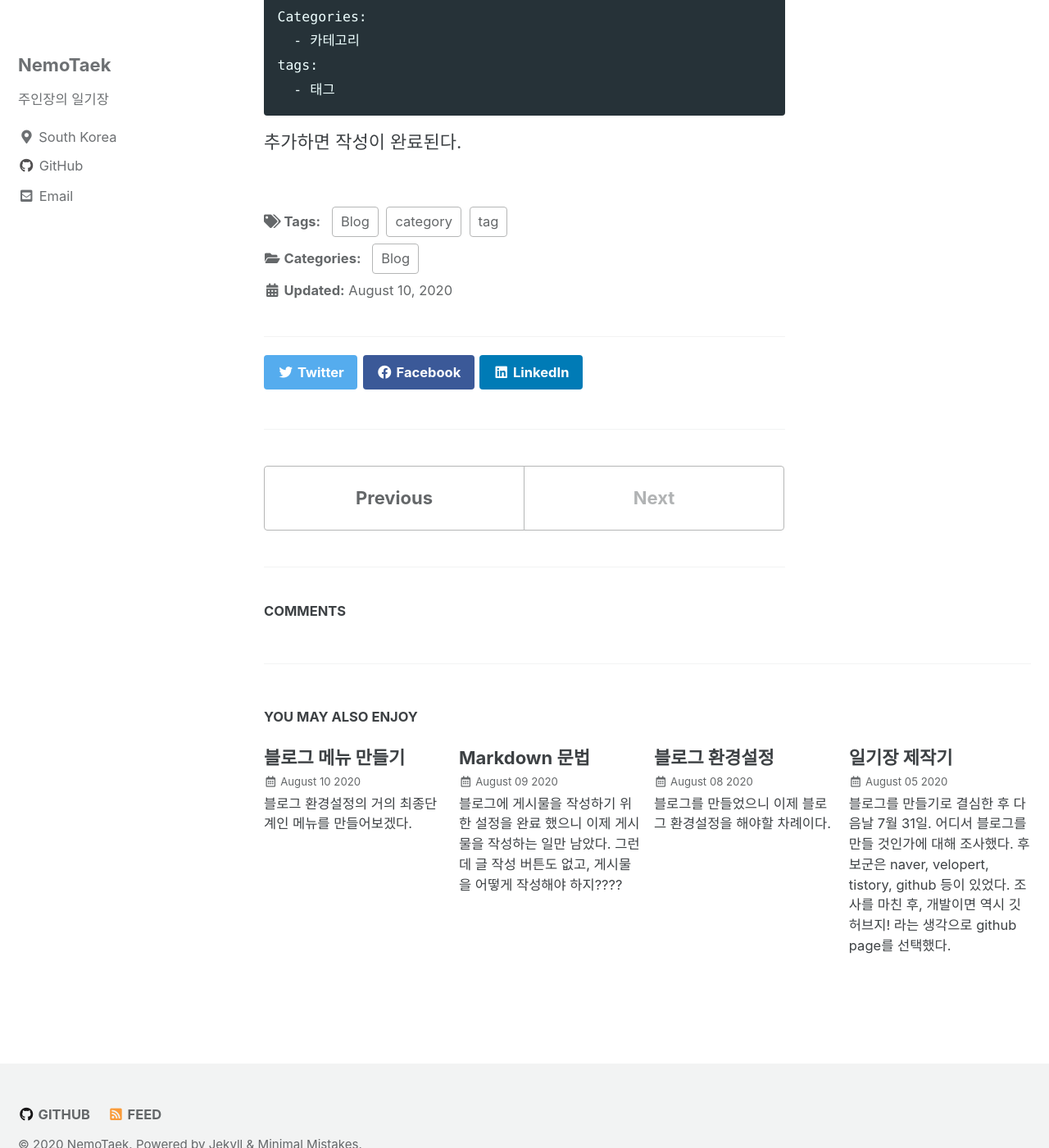
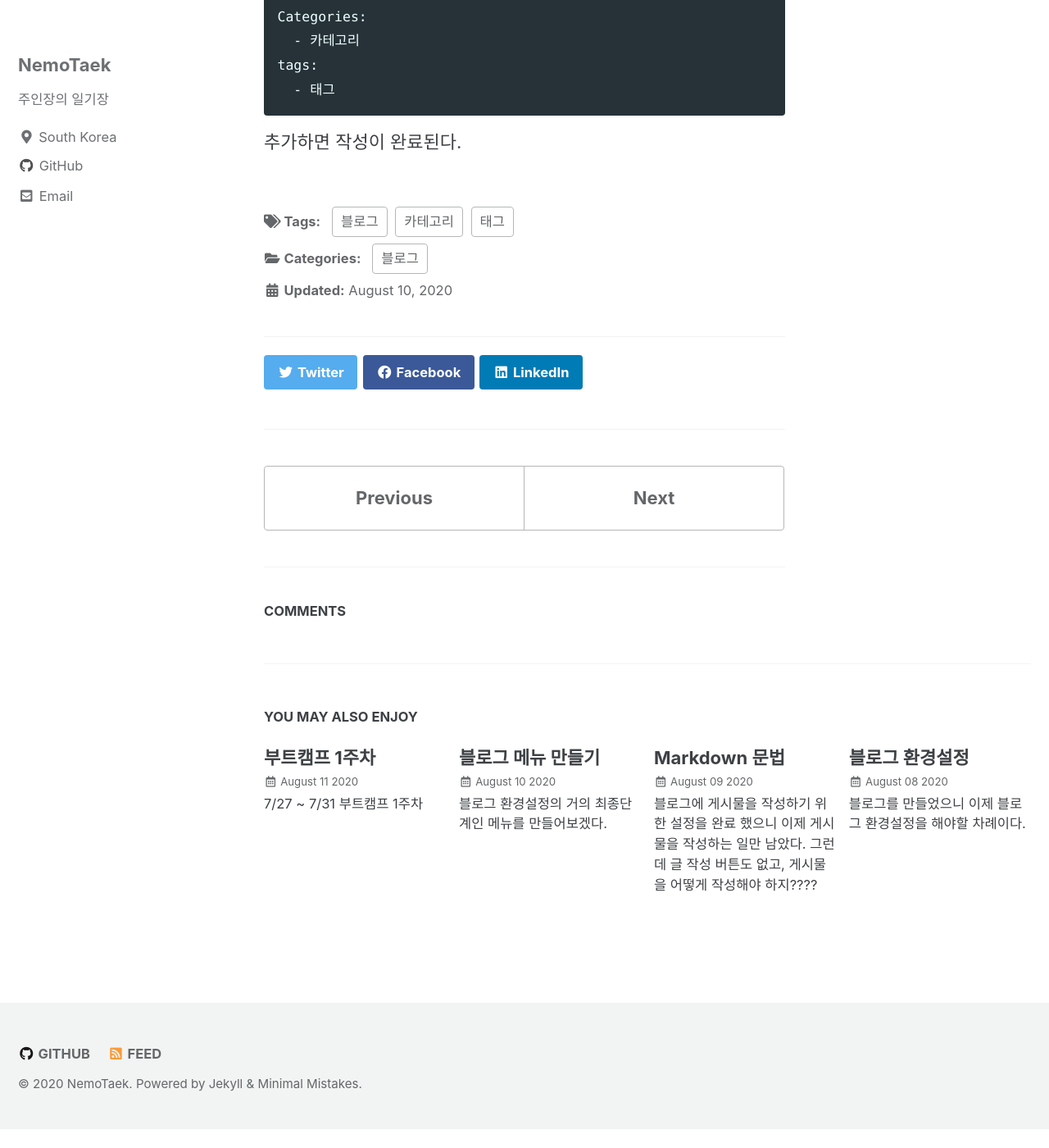
Before and after one commit to NemoTaek/NemoNote, a Jekyll site: the page built from _posts/2020-08-10-category.md, in a window 1280 px wide and 1400 px high, scrolled down 396 px. Shown: the whole window at 82% size. Built offline with Jekyll 4.4.1, drawn with Linux system fonts in a browser that asks for light colours; cached includes are drawn as plain includes; a script bundle is joined from its source files by our own code; comment, search, counter and statistics services are not loaded; after the commit the page ends 1773 px from its top, so only the background shows below that.

```diff
--- a/_posts/2020-08-05-200805_2.md
+++ b/_posts/2020-08-05-200805_2.md
@@ -1,5 +1,12 @@
 ---
 title: "일기장 제작기"
+categories:
+  - 블로그
+tags:
+  - 블로그
+  - github
+  - jekyll
+  - 일기장
 ---
 
 블로그를 만들기로 결심한 후 다음날 7월 31일. 어디서 블로그를 만들 것인가에 대해 조사했다. 후보군은 naver, velopert, tistory, github 등이 있었다. 조사를 마친 후, 개발이면 역시 깃허브지! 라는 생각으로 github page를 선택했다.
--- a/_posts/2020-08-10-category.md
+++ b/_posts/2020-08-10-category.md
@@ -1,11 +1,11 @@
 ---
 title: "category와 tag"
 categories:
-  - Blog
+  - 블로그
 tags:
-  - Blog
-  - category
-  - tag
+  - 블로그
+  - 카테고리
+  - 태그
 ---
 
 카테고리는 이 게시물을 제목이나 유형으로 분류할 때 사용한다.
```
Also changed, not shown: _posts/2020-08-05-200805_1.md (+5 -0 lines), _posts/2020-08-08-200808.md (+8 -0 lines), _posts/2020-08-09-200809.md (+5 -0 lines), _posts/2020-08-10-200810.md (+5 -0 lines), _posts/2020-08-11-부트캠프_1주차.md (added, +36 -0 lines).
